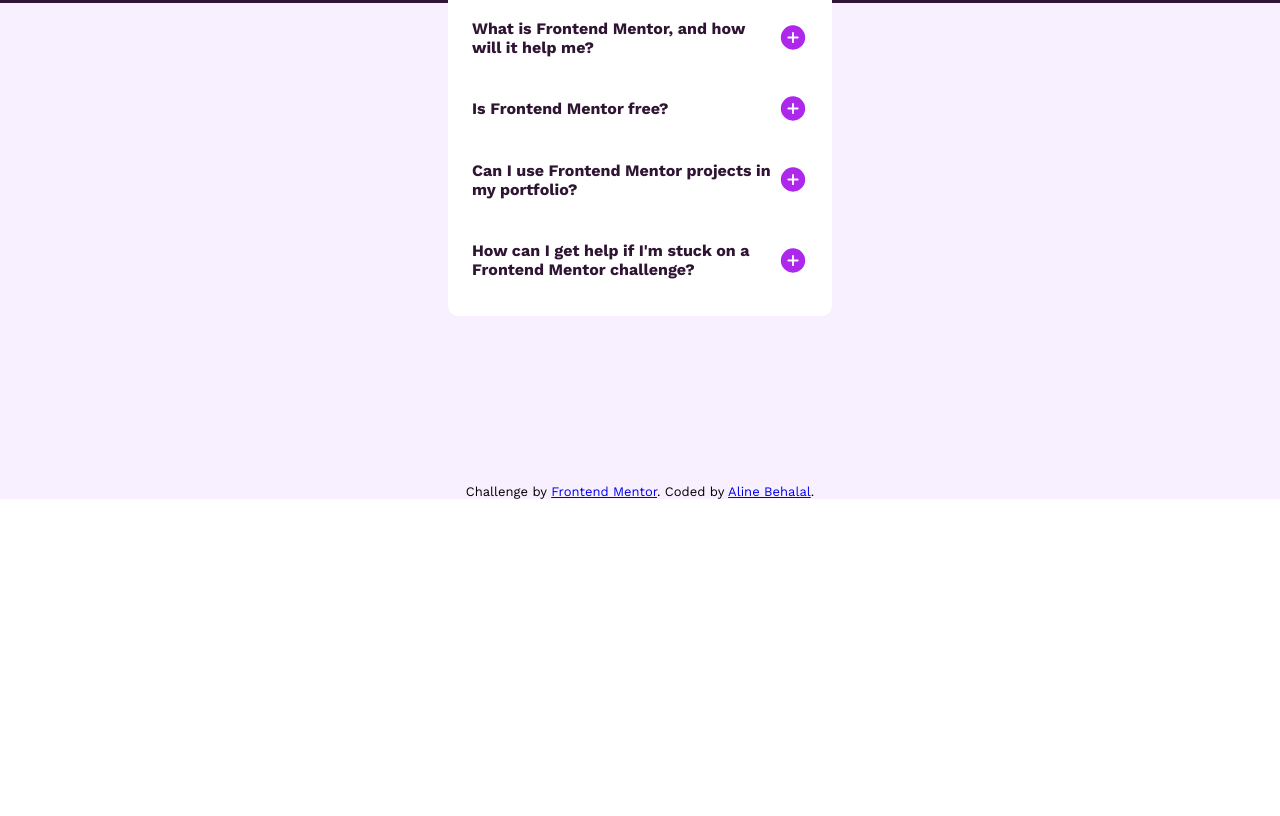
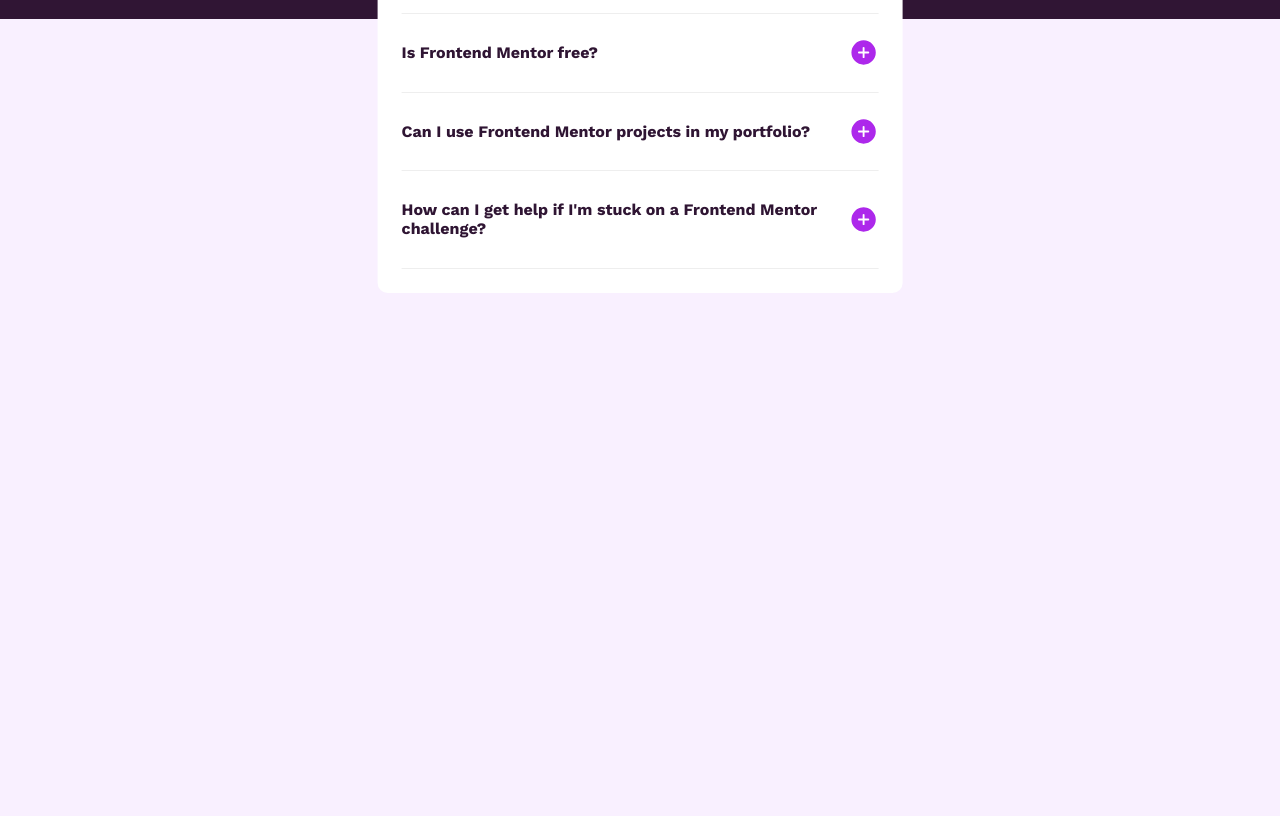
Before and after one commit to Hileene/FAQ-ACCORDION-MAIN, a plain HTML site: page index.html in a window 1280 px wide. Shown: the part 301-1117 px from the top of the page. Before the commit the page ends 800 px from the top, so only its background shows below. Drawn offline with nearby package versions, Linux system fonts and the light colour scheme.

Commit message:
Updated the answer-block and adjusted the layout

```diff
--- a/style.css
+++ b/style.css
@@ -16,20 +16,20 @@
 .svg-container {
   background-image: url('assets/images/background-pattern-mobile.svg');
   width: 100%;
-  height: 38vh;
+  min-height: 40vh;
 }
 
 .container {
   background-color: hsl(275, 100%, 97%);
   width: 100%;
-  height: 62vh;
+  height: 160vh;
   padding: 1rem;
   position: relative; /* Ensure position relative for absolute positioning within */
 }
 
 .faq-container {
   position: absolute; /* Position the faq-container relative to its closest positioned ancestor (container) */
-  top: -24%;
+  top: -12%;
   left: 50%;
   transform: translateX(-50%); /* Center the container horizontally */
   width: 90%;
@@ -58,8 +58,8 @@
 
 /*Qna-Section*/
 
-.qnq-section {
-  border-bottom: 1px solid hsl(292, 16%, 49%);
+.qna-section {
+  border-bottom: 1px solid #eeeeee;
   margin: 1rem 0 1rem 0;
 }
 
@@ -81,8 +81,10 @@
 }
 
 .answer-visible {
-  display: flex; /* Show answer when active */
+  display: block; /* Show answer when active */
+  transition: max-height 0.3s ease; /* Add transition for smooth animation */
   color: hsl(292, 16%, 49%);
+  font-size: 16px;
 }
 
 /*Attribution*/
@@ -99,10 +101,10 @@
   .svg-container {
     background-image: url('assets/images/background-pattern-desktop.svg');
     width: 100%;
-    height: 38vh;
   }
   .faq-container {
-    width: 50%;
+    width: 60%;
+    top: -13%;
   }
 
   .star-icon {
@@ -123,7 +125,8 @@
 
 @media screen and (min-width: 1280px) {
   .faq-container {
-    width: 30%;
+    width: 41%;
+    top: -16%;
   }
 
   .main-title {
```
